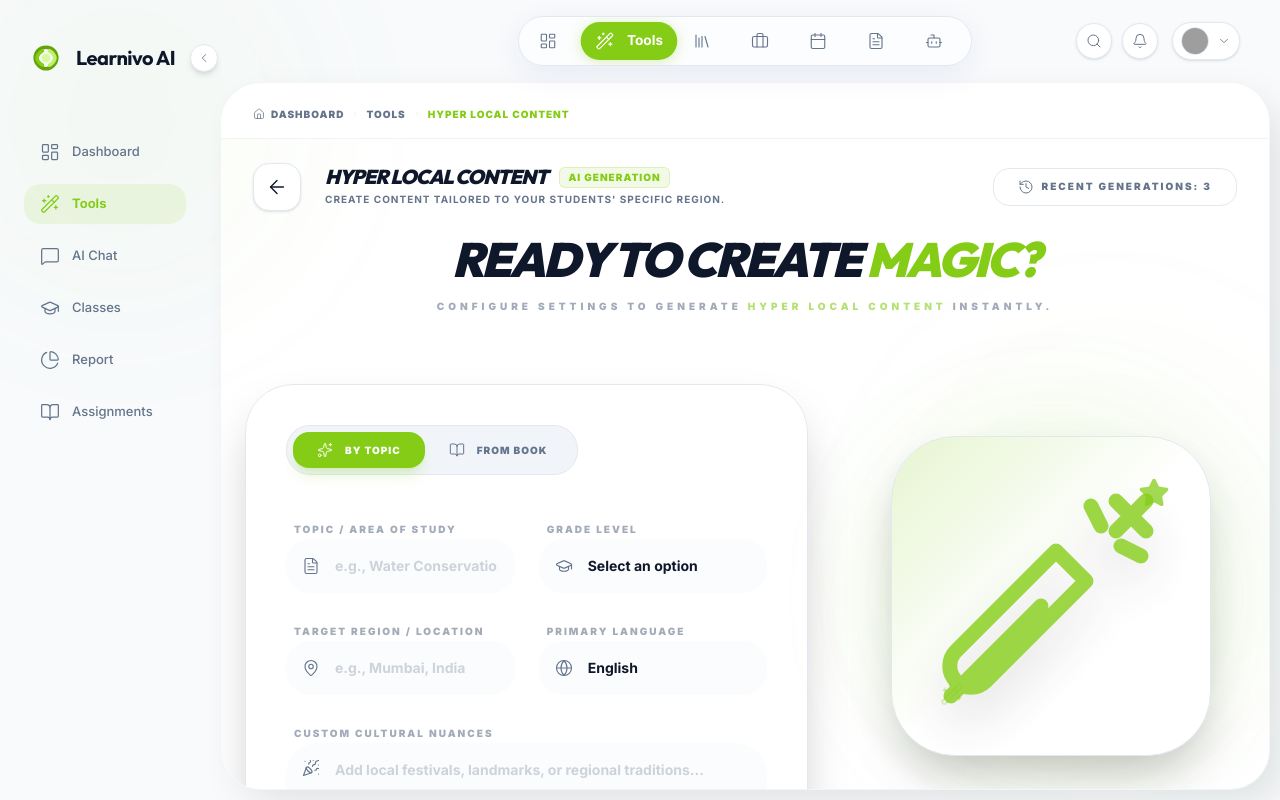
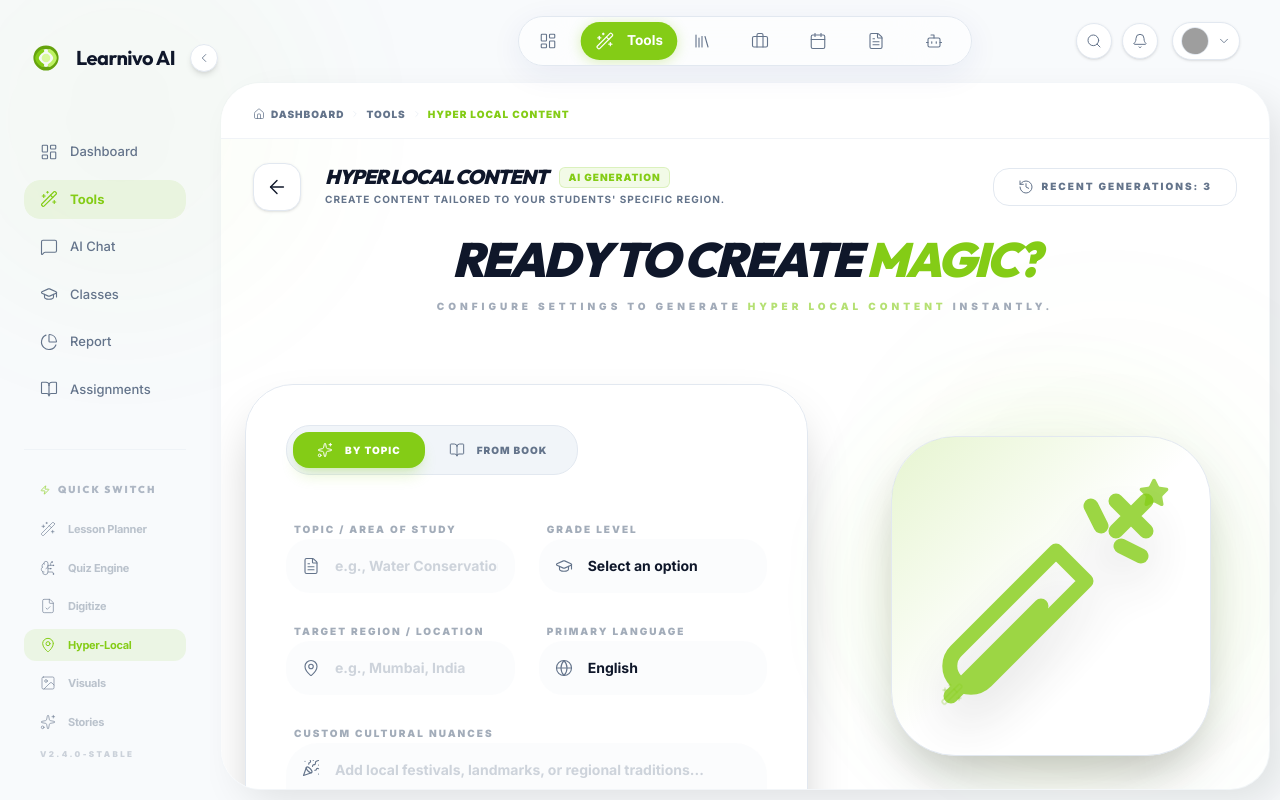
Before and after one commit to sg-surya/learninvoo, a Next.js app: page /tools/hyper-local-content in a window 1280 px wide. Built offline with nearby package versions, Linux system fonts and the light colour scheme; grey boxes are pictures that could not be loaded.

Commit message:
sidebar me kachu tooh kiya h

```diff
--- a/src/components/Sidebar.tsx
+++ b/src/components/Sidebar.tsx
@@ -3,7 +3,24 @@
 import React from 'react';
 import Link from 'next/link';
 import { usePathname } from 'next/navigation';
-import { LayoutDashboard, GraduationCap, PieChart, BookOpen, ChevronLeft, ChevronRight, Wand2, MessageSquare } from 'lucide-react';
+import {
+    LayoutDashboard,
+    GraduationCap,
+    PieChart,
+    BookOpen,
+    ChevronLeft,
+    ChevronRight,
+    Wand2,
+    MessageSquare,
+    BrainCircuit,
+    FileCheck,
+    MapPin,
+    Sparkles,
+    Image as ImageIcon,
+    Zap,
+    Cpu,
+    MousePointer2
+} from 'lucide-react';
 import { motion, AnimatePresence } from 'framer-motion';
 
 interface SidebarProps {
@@ -23,13 +40,23 @@
         { href: '/assignments', label: 'Assignments', icon: BookOpen },
     ];
 
+    const quickTools = [
+        { href: '/tools/lesson-planner', label: 'Lesson Planner', icon: Wand2 },
+        { href: '/tools/quiz-exam-generator', label: 'Quiz Engine', icon: BrainCircuit },
+        { href: '/tools/paper-digitizer', label: 'Digitize', icon: FileCheck },
+        { href: '/tools/hyper-local-content', label: 'Hyper-Local', icon: MapPin },
+        { href: '/tools/visual-generator', label: 'Visuals', icon: ImageIcon },
+        { href: '/tools/story-generator', label: 'Stories', icon: Sparkles },
+    ];
+
+    const isInTool = pathname.startsWith('/tools/') && pathname !== '/tools';
+
     const isActive = (href: string) => {
         if (href === '/' && pathname === '/') return true;
-        if (href !== '/' && pathname.startsWith(href)) return true;
+        if (href !== '/' && pathname === href) return true;
         return false;
     };
 
-    // Animation variants for text
     const textVariants = {
         hidden: { opacity: 0, x: -10, display: 'none' },
         visible: { opacity: 1, x: 0, display: 'block', transition: { delay: 0.1 } },
@@ -38,7 +65,7 @@
 
     return (
         <motion.div
-            className={`h-full flex flex-col py-10 transition-all duration-300 bg-transparent ${isCollapsed ? 'px-3' : 'px-6'}`}
+            className={`h-full flex flex-col py-10 transition-all duration-300 bg-transparent relative ${isCollapsed ? 'px-3' : 'px-6'}`}
             initial={false}
         >
             {/* Logo Section */}
@@ -74,16 +101,16 @@
                     onClick={onToggle}
                     whileHover={{ scale: 1.1 }}
                     whileTap={{ scale: 0.9 }}
-                    className={`absolute ${isCollapsed ? '-right-6' : '-right-8'} top-1/2 -translate-y-1/2 bg-card-bg border border-border shadow-md p-1.5 rounded-full hover:bg-primary-custom/10 text-muted-foreground hover:text-primary-custom transition-colors z-20`}
+                    className={`absolute ${isCollapsed ? '-right-5' : '-right-8'} top-1/2 -translate-y-1/2 bg-card-bg border border-border shadow-md p-1.5 rounded-full hover:bg-primary-custom/10 text-muted-foreground hover:text-primary-custom transition-colors z-20`}
                 >
                     {isCollapsed ? <ChevronRight size={14} /> : <ChevronLeft size={14} />}
                 </motion.button>
             </div>
 
-            {/* Navigation */}
-            <nav className="flex-1 space-y-3">
+            {/* Main Navigation */}
+            <nav className="flex-1 space-y-2">
                 {navItems.map((item) => {
-                    const active = isActive(item.href);
+                    const active = (item.href === '/tools' && isInTool) || isActive(item.href);
                     return (
                         <Link
                             key={item.href}
@@ -98,7 +125,6 @@
                                         : 'text-muted-foreground font-medium hover:text-primary-custom'
                                     }`}
                             >
-                                {/* Active Background Layer */}
                                 {active && !isCollapsed && (
                                     <motion.div
                                         layoutId="activeTab"
@@ -107,50 +133,92 @@
                                         transition={{ type: "spring", stiffness: 300, damping: 30 }}
                                     />
                                 )}
-
-                                {/* Hover Effect Layer for non-active */}
                                 {!active && !isCollapsed && (
                                     <div className="absolute inset-0 bg-primary-custom/5 opacity-0 group-hover:opacity-100 rounded-2xl transition-opacity -z-10" />
                                 )}
-
-                                <motion.div
-                                    whileHover={{ scale: 1.1, rotate: active ? 0 : [0, -5, 5, 0] }}
-                                    transition={{
-                                        scale: { type: "spring", stiffness: 400, damping: 10 },
-                                        rotate: { duration: 0.4, ease: "easeInOut" }
-                                    }}
-                                >
                                 <item.icon
-                                        size={20}
+                                    size={18}
                                     className={`flex-shrink-0 transition-colors ${active ? 'text-primary-custom' : 'text-muted-foreground group-hover:text-primary-custom'}`}
                                 />
-                                </motion.div>
-
-                                <AnimatePresence mode='wait'>
                                 {!isCollapsed && (
                                     <motion.span
                                         variants={textVariants}
-                                            initial="hidden"
-                                            animate="visible"
-                                            exit="exit"
-                                            className="text-[13px] whitespace-nowrap overflow-hidden"
+                                        className="text-[13px] whitespace-nowrap"
                                     >
                                         {item.label}
                                     </motion.span>
                                 )}
-                                </AnimatePresence>
                             </motion.div>
 
-                            {/* Tooltip for Collapsed State */}
                             {isCollapsed && (
-                                <div className="absolute left-full ml-4 px-3 py-1.5 bg-foreground/90 backdrop-blur-sm text-background text-[10px] font-medium rounded-lg opacity-0 group-hover:opacity-100 pointer-events-none transition-all duration-200 whitespace-nowrap z-50 shadow-xl translate-x-[-10px] group-hover:translate-x-0">
+                                <div className="absolute left-full ml-4 px-3 py-1.5 bg-foreground/90 backdrop-blur-sm text-background text-[10px] font-medium rounded-lg opacity-0 group-hover:opacity-100 pointer-events-none transition-all duration-200 whitespace-nowrap z-50 shadow-xl">
                                     {item.label}
                                 </div>
                             )}
                         </Link>
                     );
                 })}
+
+                {/* Contextual Tools Section */}
+                <AnimatePresence>
+                    {isInTool && (
+                        <motion.div
+                            initial={{ opacity: 0, y: 10 }}
+                            animate={{ opacity: 1, y: 0 }}
+                            exit={{ opacity: 0, y: 10 }}
+                            className={`mt-10 pt-8 border-t border-border/40 ${isCollapsed ? 'space-y-4' : 'space-y-2'}`}
+                        >
+                            {!isCollapsed && (
+                                <h3 className="text-[10px] font-black text-muted-foreground/50 uppercase tracking-[0.2em] px-4 mb-4 flex items-center gap-2">
+                                    <Zap size={10} className="text-primary-custom" />
+                                    Quick Switch
+                                </h3>
+                            )}
+
+                            <div className={`grid ${isCollapsed ? 'grid-cols-1' : 'grid-cols-1'} gap-1.5`}>
+                                {quickTools.map((tool) => {
+                                    const active = pathname === tool.href;
+                                    return (
+                                        <Link key={tool.href} href={tool.href} title={tool.label}>
+                                            <motion.div
+                                                whileHover={{ scale: 1.05 }}
+                                                className={`flex items-center rounded-xl transition-all cursor-pointer ${isCollapsed
+                                                    ? 'justify-center p-2.5'
+                                                    : 'gap-3 px-4 py-2 group'
+                                                    } ${active
+                                                        ? 'bg-primary-custom/10 text-primary-custom'
+                                                        : 'text-muted-foreground/60 hover:text-primary-custom hover:bg-primary-custom/5'
+                                                    }`}
+                                            >
+                                                <tool.icon size={16} strokeWidth={active ? 2.5 : 2} />
+                                                {!isCollapsed && (
+                                                    <span className={`text-[11px] font-bold tracking-tight truncate ${active ? 'opacity-100' : 'opacity-70 group-hover:opacity-100'}`}>
+                                                        {tool.label}
+                                                    </span>
+                                                )}
+                                                {isCollapsed && active && (
+                                                    <div className="absolute left-full ml-4 px-3 py-1.5 bg-primary-custom text-white text-[10px] font-medium rounded-lg z-50 shadow-xl whitespace-nowrap">
+                                                        {tool.label} (Current)
+                                                    </div>
+                                                )}
+                                            </motion.div>
+                                        </Link>
+                                    );
+                                })}
+                            </div>
+                        </motion.div>
+                    )}
+                </AnimatePresence>
             </nav>
+
+            {/* Bottom Actions */}
+            <div className="mt-auto">
+                <div className={`flex flex-col gap-2 ${isCollapsed ? 'items-center' : ''}`}>
+                    <small className={`text-[8px] font-black text-muted-foreground/30 uppercase tracking-[0.3em] ${isCollapsed ? 'hidden' : 'px-4'}`}>
+                        v2.4.0-stable
+                    </small>
+                </div>
+            </div>
         </motion.div>
     );
 };
```
Lines whose indentation alone changed are shown as unchanged.
